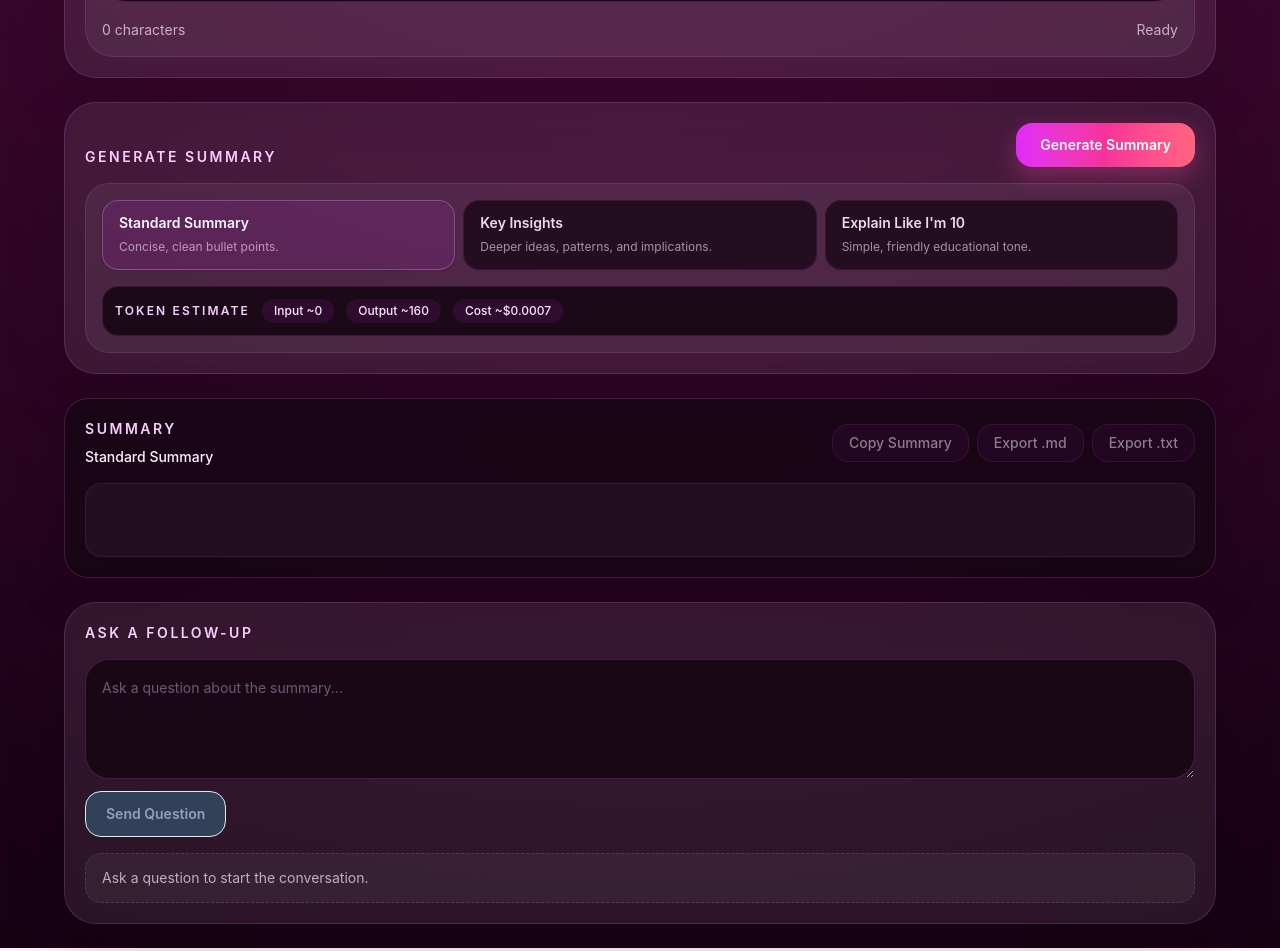
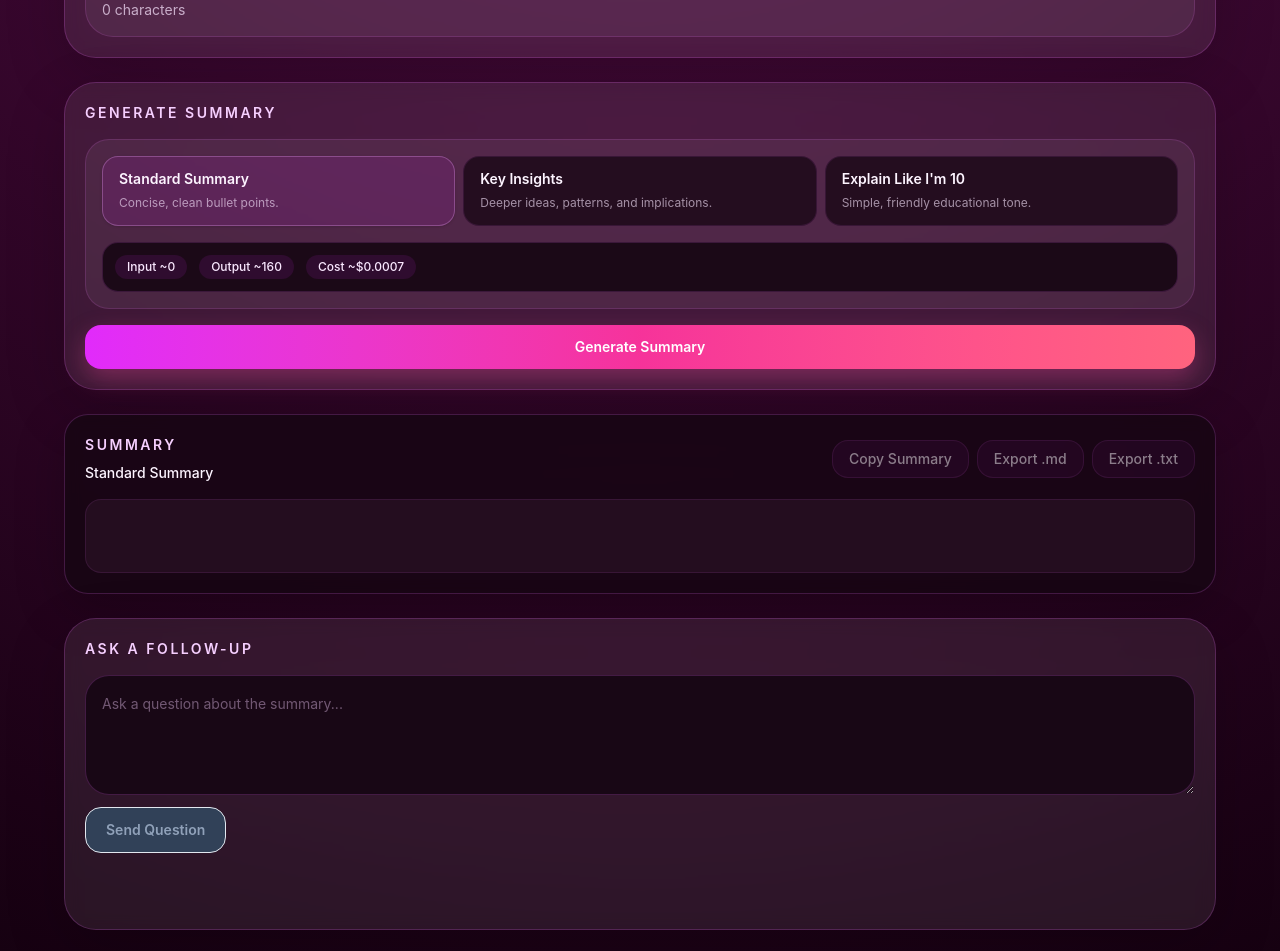
Before and after one commit to reolaccc/ai-summarizer, a React (Vite) app: page / in a window 1280 px wide. Shown: the part 660-1611 px from the top of the page. Built offline with nearby package versions, Linux system fonts and the light colour scheme.

Commit message:
Reorder summary controls

```diff
--- a/src/App.tsx
+++ b/src/App.tsx
@@ -267,9 +267,6 @@ export default function App() {
         <section className="rounded-[2rem] border border-fuchsia-400/20 bg-white/8 p-5 shadow-[0_20px_60px_rgba(0,0,0,0.18)] backdrop-blur">
           <div className="flex flex-col gap-4">
             <div className="flex flex-col gap-2 sm:flex-row sm:items-end sm:justify-between">
-              <div>
-                <h2 className="text-sm font-semibold uppercase tracking-[0.18em] text-fuchsia-200">Input</h2>
-              </div>
               <div className="inline-flex flex-wrap gap-2">
                 {sourceLabel ? (
                   <span className="inline-flex rounded-full border border-fuchsia-400/20 bg-fuchsia-500/10 px-3 py-1 text-xs font-medium text-fuchsia-100">
@@ -303,7 +300,7 @@ export default function App() {
 
               <div className="mt-3 flex flex-wrap items-center justify-between gap-3 text-sm text-fuchsia-100/70">
                 <span>{inputValue.trim().length.toLocaleString()} characters</span>
-                <span>{isPdfProcessing ? "Processing PDF..." : "Ready"}</span>
+                {isPdfProcessing ? <span>Processing PDF...</span> : null}
               </div>
             </div>
           </div>
@@ -317,14 +314,6 @@ export default function App() {
                   Generate Summary
                 </h2>
               </div>
-              <button
-                type="button"
-                onClick={handleGenerateSummary}
-                disabled={isGenerating || isPdfProcessing}
-                className="inline-flex items-center justify-center rounded-2xl bg-gradient-to-r from-fuchsia-500 via-pink-500 to-rose-400 px-6 py-3 text-sm font-semibold text-white shadow-[0_10px_24px_rgba(236,72,153,0.35)] transition hover:from-fuchsia-400 hover:via-pink-400 hover:to-rose-300 disabled:cursor-not-allowed disabled:bg-slate-500"
-              >
-                {isGenerating ? "Generating..." : "Generate Summary"}
-              </button>
             </div>
 
             <div className="rounded-[1.5rem] border border-fuchsia-400/15 bg-white/6 p-4">
@@ -332,9 +321,6 @@ export default function App() {
                 <SummaryModeSelector value={summaryMode} onChange={setSummaryMode} />
                 <div className="rounded-2xl border border-fuchsia-400/15 bg-[#1b0917] p-3">
                   <div className="flex flex-wrap items-center gap-3">
-                    <span className="text-xs font-semibold uppercase tracking-[0.18em] text-fuchsia-200">
-                      Token estimate
-                    </span>
                     <span className="rounded-full bg-fuchsia-500/10 px-3 py-1 text-xs font-medium text-fuchsia-100">
                       Input ~{usageEstimate.inputTokens.toLocaleString()}
                     </span>
@@ -348,6 +334,15 @@ export default function App() {
                 </div>
               </div>
             </div>
+
+            <button
+              type="button"
+              onClick={handleGenerateSummary}
+              disabled={isGenerating || isPdfProcessing}
+              className="inline-flex w-full items-center justify-center rounded-2xl bg-gradient-to-r from-fuchsia-500 via-pink-500 to-rose-400 px-6 py-3 text-sm font-semibold text-white shadow-[0_10px_24px_rgba(236,72,153,0.35)] transition hover:from-fuchsia-400 hover:via-pink-400 hover:to-rose-300 disabled:cursor-not-allowed disabled:bg-slate-500"
+            >
+              {isGenerating ? "Generating..." : "Generate Summary"}
+            </button>
 
             {error ? (
               <p className="rounded-2xl border border-rose-400/20 bg-rose-500/10 px-4 py-3 text-sm leading-6 text-rose-100">
@@ -415,9 +410,7 @@ export default function App() {
                 </div>
               ))
             ) : (
-              <div className="rounded-2xl border border-dashed border-fuchsia-400/20 bg-white/5 px-4 py-3 text-sm leading-6 text-fuchsia-100/70">
-                Ask a question to start the conversation.
-              </div>
+              <div className="min-h-10" />
             )}
           </div>
         </section>
--- a/src/components/SummaryModeSelector.tsx
+++ b/src/components/SummaryModeSelector.tsx
@@ -22,7 +22,7 @@ export function SummaryModeSelector({ value, onChange }: Props) {
                 : "border-fuchsia-400/10 bg-[#240d1f] text-fuchsia-50/90 hover:border-fuchsia-300/20 hover:bg-fuchsia-500/10"
             }`}
           >
-            <div className="text-sm font-semibold">{mode.label}</div>
+            <div className="text-sm font-semibold text-fuchsia-50">{mode.label}</div>
             <div className="mt-1 text-xs leading-5 text-fuchsia-100/60">{mode.description}</div>
           </button>
         );
```
